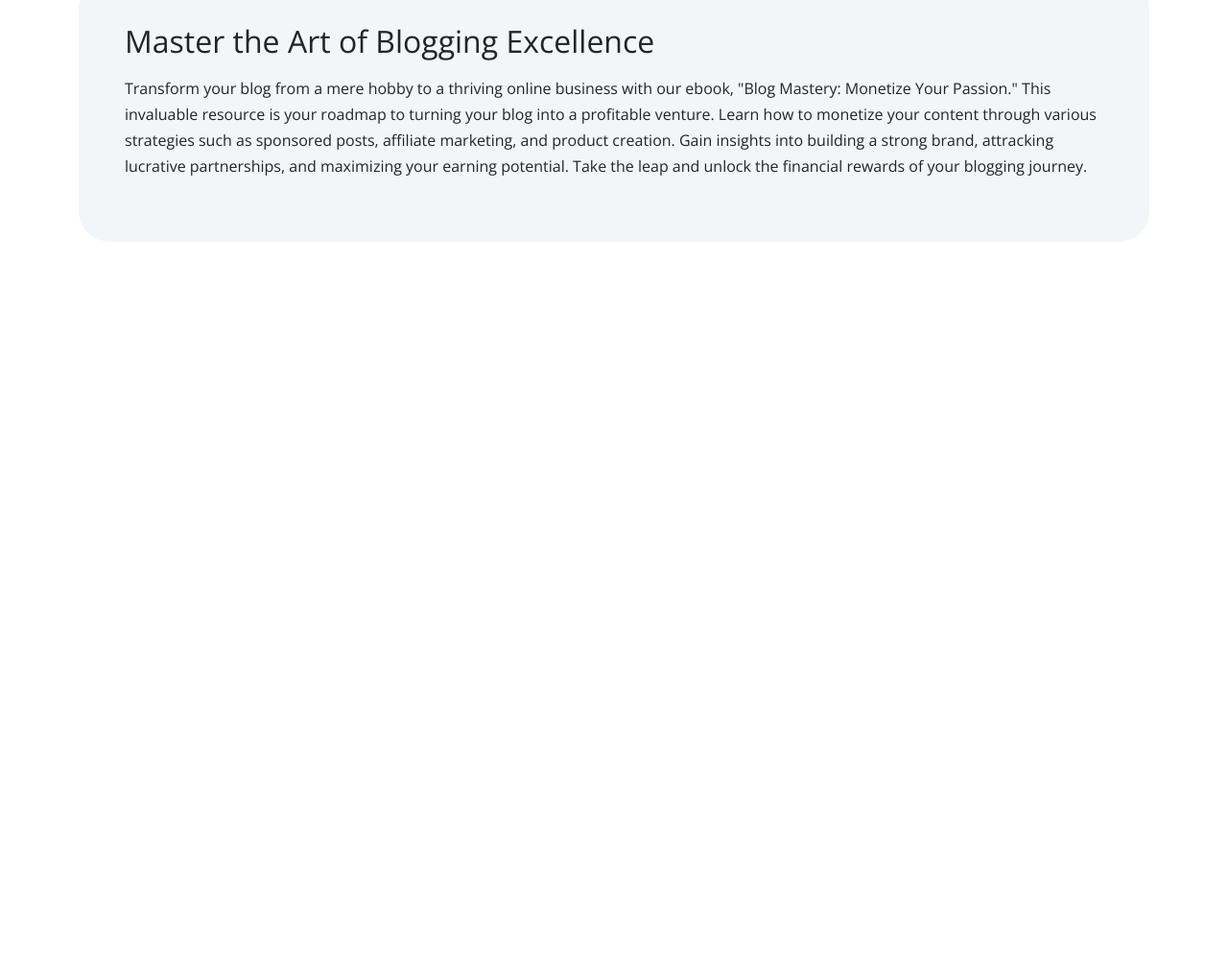
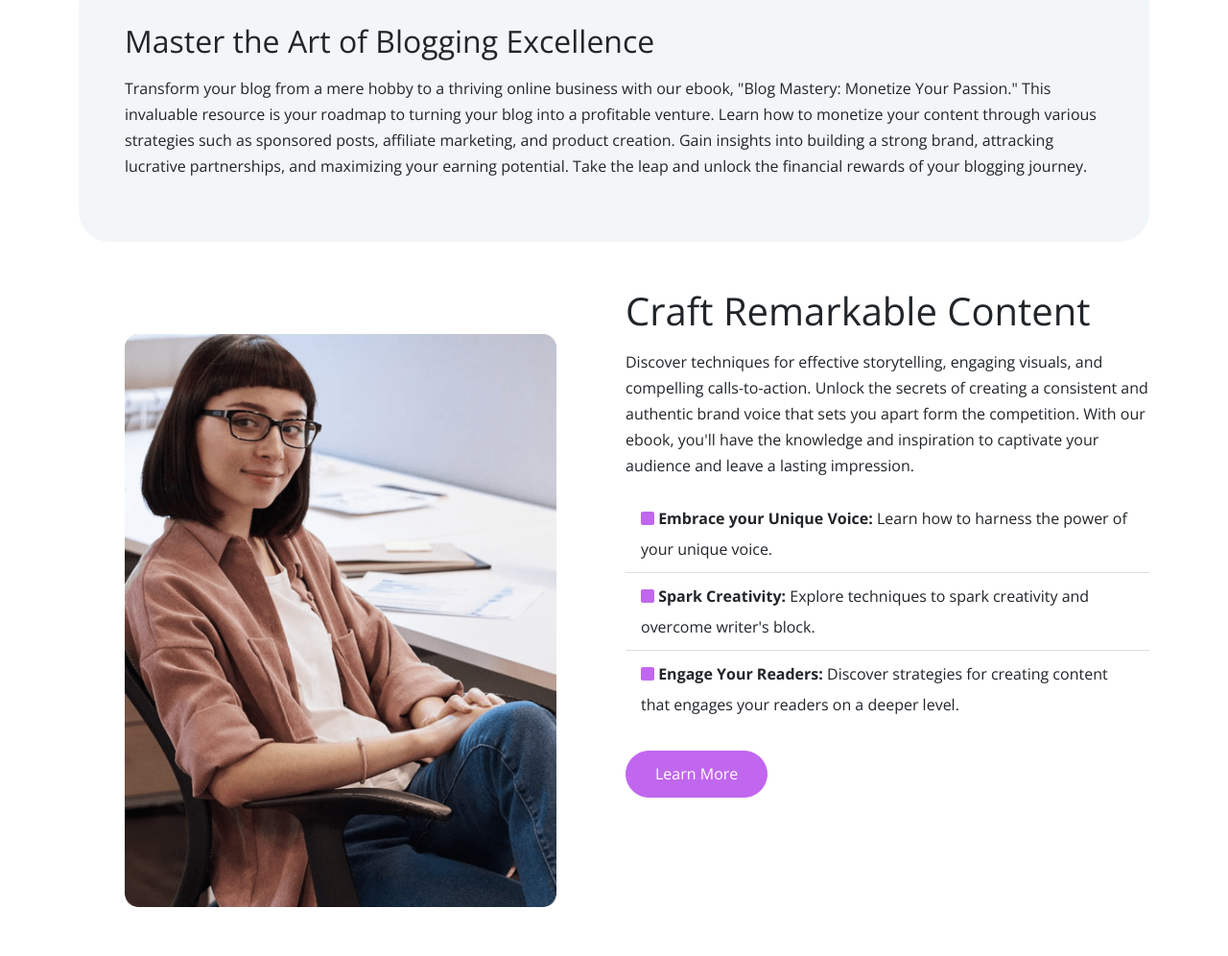
Before and after one commit to pjang91/ebook-website, a website: page index.html in a window 1280 px wide. Shown: the part 2038-3034 px from the top of the page at 96% size. Before the commit the page ends 2338 px from the top, so only its background shows below. Drawn offline with nearby package versions, Linux system fonts and the light colour scheme; files that its build step writes are made by us from their sources.

Commit message:
Details 2 and Modal 2

```diff
--- a/index.html
+++ b/index.html
@@ -158,9 +158,9 @@
     <section id="details" class="details my-5">
       <div class="container">
         <div class="row">
-          <div class="col-md-6">
+          <div class="col-lg-6">
             <div
-              class="text-container d-flex-column justify-content-center h-100"
+              class="text-container d-flex flex-column justify-content-center h-100"
             >
               <h2 class="display-6">Unlock Your Blogging Potential</h2>
               <p>
@@ -195,7 +195,7 @@
               >
             </div>
           </div>
-          <div class="col-md-6">
+          <div class="col-lg-6">
             <div class="image-container p-5">
               <img src="images/description.png" alt="" class="img-fluid" />
             </div>
@@ -242,7 +242,9 @@
                   </li>
                 </ul>
                 <a href="" class="btn btn-primary text-white">Free Download</a>
-                <button class="btn btn-light" data-bs-dismiss="modal"></button>
+                <button class="btn btn-light" data-bs-dismiss="modal">
+                  Close
+                </button>
               </div>
             </div>
           </div>
@@ -274,6 +276,107 @@
       </div>
     </section>
 
+    <!-- Details 2 -->
+    <section class="details my-5">
+      <div class="container">
+        <div class="row">
+          <div class="col-lg-6">
+            <div class="image-container p-5">
+              <img src="images/author.png" alt="" class="img-fluid" />
+            </div>
+          </div>
+          <div class="col-lg-6">
+            <div
+              class="text-container d-flex-column justify-content-center h-100"
+            >
+              <h2 class="display-6">Craft Remarkable Content</h2>
+              <p>
+                Discover techniques for effective storytelling, engaging
+                visuals, and compelling calls-to-action. Unlock the secrets of
+                creating a consistent and authentic brand voice that sets you
+                apart form the competition. With our ebook, you'll have the
+                knowledge and inspiration to captivate your audience and leave a
+                lasting impression.
+              </p>
+              <ul class="list-group list-group-flush lh-lg">
+                <li class="list-group-item">
+                  <i class="fas fa-square text-primary"></i>
+                  <strong>Embrace your Unique Voice:</strong> Learn how to
+                  harness the power of your unique voice.
+                </li>
+                <li class="list-group-item">
+                  <i class="fas fa-square text-primary"></i>
+                  <strong>Spark Creativity:</strong> Explore techniques to spark
+                  creativity and overcome writer's block.
+                </li>
+                <li class="list-group-item">
+                  <i class="fas fa-square text-primary"></i>
+                  <strong>Engage Your Readers:</strong> Discover strategies for
+                  creating content that engages your readers on a deeper level.
+                </li>
+              </ul>
+              <a
+                class="btn btn-primary text-white mt-4 align-self-start"
+                data-bs-toggle="modal"
+                data-bs-target="#modal2"
+                >Learn More</a
+              >
+            </div>
+          </div>
+        </div>
+      </div>
+    </section>
+
+    <!-- Modal 2 -->
+    <div id="modal2" class="modal fade">
+      <div class="modal-dialog modal-lg mt-7">
+        <div class="modal-content p-5">
+          <div class="row">
+            <div class="col-lg-6">
+              <div class="image-container">
+                <img src="images/author.png" alt="" class="img-fluid" />
+              </div>
+            </div>
+            <div class="col-lg-6">
+              <div class="text-container">
+                <h2 class="display-6">Craft Remarkable Content</h2>
+                <p>
+                  Discover techniques for effective storytelling, engaging
+                  visuals, and compelling calls-to-action. Unlock the secrets of
+                  creating a consistent and authentic brand voice that sets you
+                  apart form the competition. With our ebook, you'll have the
+                  knowledge and inspiration to captivate your audience and leave
+                  a lasting impression.
+                </p>
+                <ul class="list-group list-group-flush lh-lg">
+                  <li class="list-group-item">
+                    <i class="fas fa-square text-primary"></i>
+                    <strong>Embrace your Unique Voice:</strong> Learn how to
+                    harness the power of your unique voice.
+                  </li>
+                  <li class="list-group-item">
+                    <i class="fas fa-square text-primary"></i>
+                    <strong>Spark Creativity:</strong> Explore techniques to
+                    spark creativity and overcome writer's block.
+                  </li>
+                  <li class="list-group-item">
+                    <i class="fas fa-square text-primary"></i>
+                    <strong>Engage Your Readers:</strong> Discover strategies
+                    for creating content that engages your readers on a deeper
+                    level.
+                  </li>
+                </ul>
+                <a href="" class="btn btn-primary text-white">Free Download</a>
+                <button class="btn btn-light" data-bs-dismiss="modal">
+                  Close
+                </button>
+              </div>
+            </div>
+          </div>
+        </div>
+      </div>
+    </div>
+
     <script src="js/bootstrap.bundle.min.js"></script>
     <script src="js/script.js"></script>
   </body>
```
